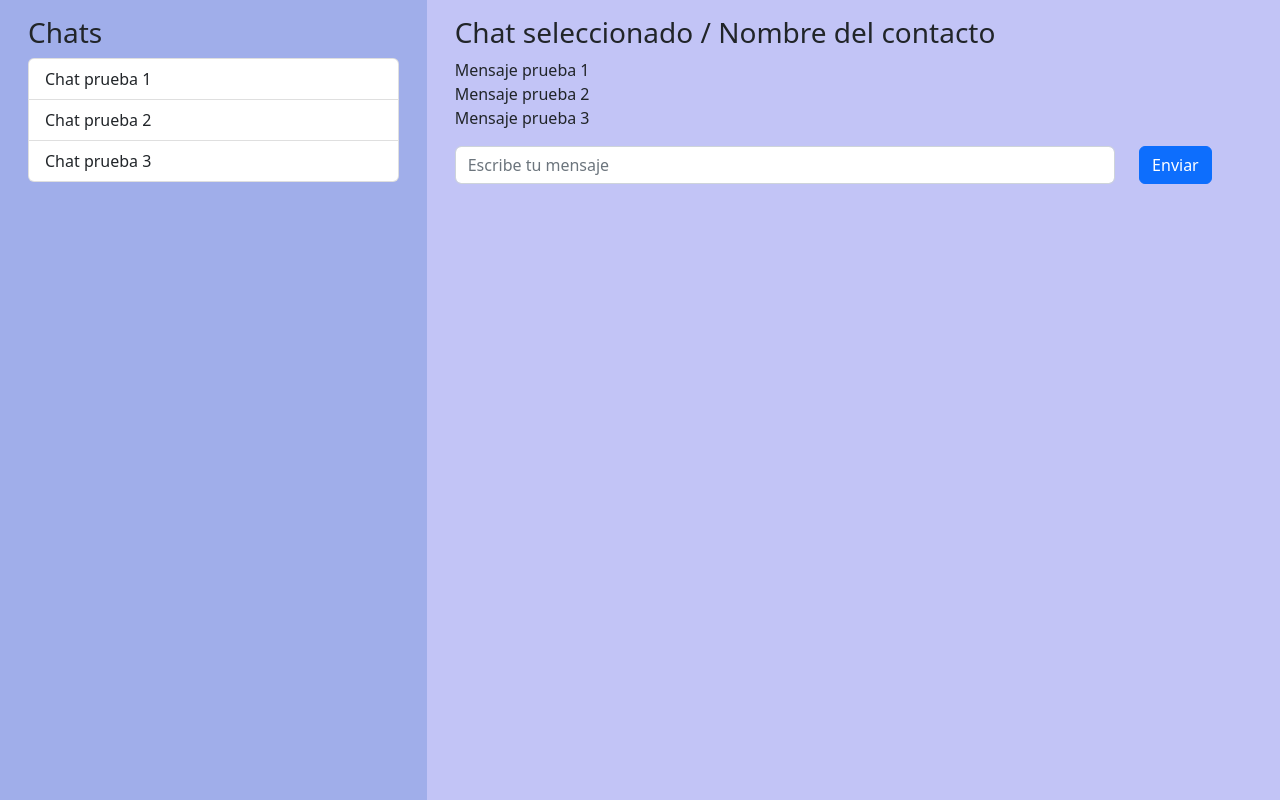
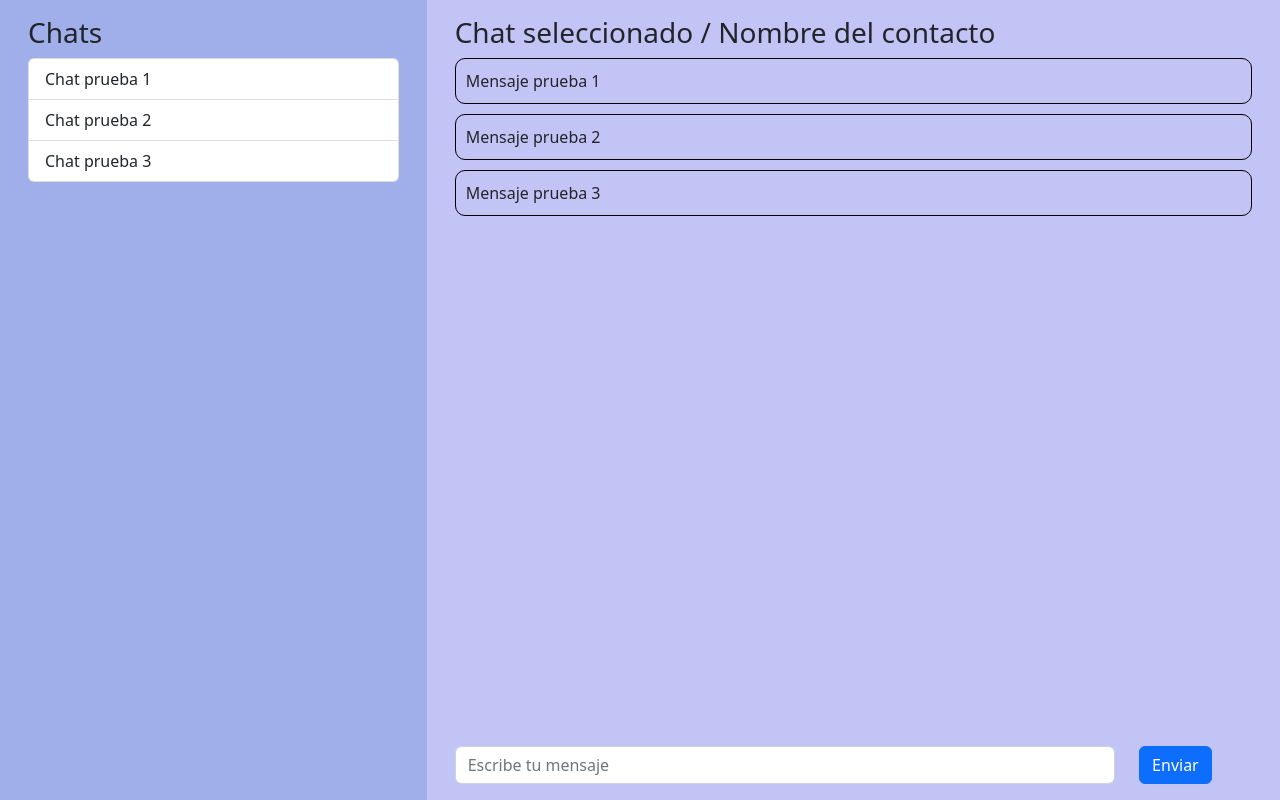
Before and after one commit to INGESO-2023-1/grupo_8, a React (Create React App) app in the folder FRONT/: page /Home in a window 1280 px wide. Built offline with nearby package versions, Linux system fonts and the light colour scheme.

Commit message:
Actualizacion del Home
Se agrega que el Form del mensaje este en la parte inferior de la pagina y ademas se agregó un marco a los mensajes

```diff
--- a/FRONT/src/components/Home.css
+++ /dev/null
@@ -1,7 +0,0 @@
-.custom-primary {
-    background-color: #A0AEEA; /* Color de fondo personalizado para la columna de chats */
-  }
-
-  .custom-secondary {
-    background-color: #C2C4F6; /* Color de fondo personalizado para la columna de chat seleccionado */
-  }
--- a/FRONT/src/components/Home.js
+++ b/FRONT/src/components/Home.js
@@ -1,13 +1,13 @@
 import React from 'react';
 import 'bootstrap/dist/css/bootstrap.min.css';
 import { Container, Row, Col, Form, Button } from 'react-bootstrap';
-import './Home.css'; // Archivo CSS personalizado para los colores
+import '../styles/Home.css'; // Archivo CSS personalizado para los colores
 
 function Home() {
   return (
     <Container fluid style={{ height: '100vh', display: 'flex', flexDirection: 'column' }}>
       <Row style={{ flex: 1 }}>
-        <Col md={4} className="custom-primary" style={{ height: '100%' }}>
+        <Col md={4} className="custom-primary d-flex flex-column">
           {/* Lista de chats */}
           <div className="p-3">
             <h3>Chats</h3>
@@ -19,18 +19,26 @@ function Home() {
             </ul>
           </div>
         </Col>
-        <Col md={8} className="custom-secondary" style={{ height: '100%' }}>
+        <Col md={8} className="custom-secondary d-flex flex-column">
           {/* Chat seleccionado */}
           <div className="p-3">
             <h3>Chat seleccionado / Nombre del contacto</h3>
             <div className="chat-messages">
               {/* Renderiza los mensajes del chat aquí */}
-              <div className="message">Mensaje prueba 1</div>
-              <div className="message">Mensaje prueba 2</div>
-              <div className="message">Mensaje prueba 3</div>
+              <div className="message">
+                <div className="message-content">Mensaje prueba 1</div>
+              </div>
+              <div className="message">
+                <div className="message-content">Mensaje prueba 2</div>
+              </div>
+              <div className="message">
+                <div className="message-content">Mensaje prueba 3</div>
+              </div>
             </div>
-            {/* Casilla de texto para escribir mensajes */}
-            <Form className="mt-3">
+          </div>
+          {/* Casilla de texto para escribir mensajes */}
+          <div className="mt-auto">
+            <Form className="p-3">
               <Row>
                 <Col xs={10}>
                   <Form.Control type="text" placeholder="Escribe tu mensaje" />
--- /dev/null
+++ b/FRONT/src/styles/Home.css
@@ -0,0 +1,18 @@
+.custom-primary {
+  background-color: #A0AEEA; /* Color de fondo personalizado para la columna de chats */
+  }
+
+.custom-secondary {
+  background-color: #C2C4F6; /* Color de fondo personalizado para la columna de chat seleccionado */
+}
+
+.message {
+  border: 1px solid #000000;
+  margin-bottom: 10px;
+  padding: 10px;
+  border-radius: 10px; /* Ajusta el valor según tus preferencias */
+  }
+
+/* .message-content { */
+  /* Estilos adicionales para el contenido del mensaje si es necesario */
+/* } */
```
